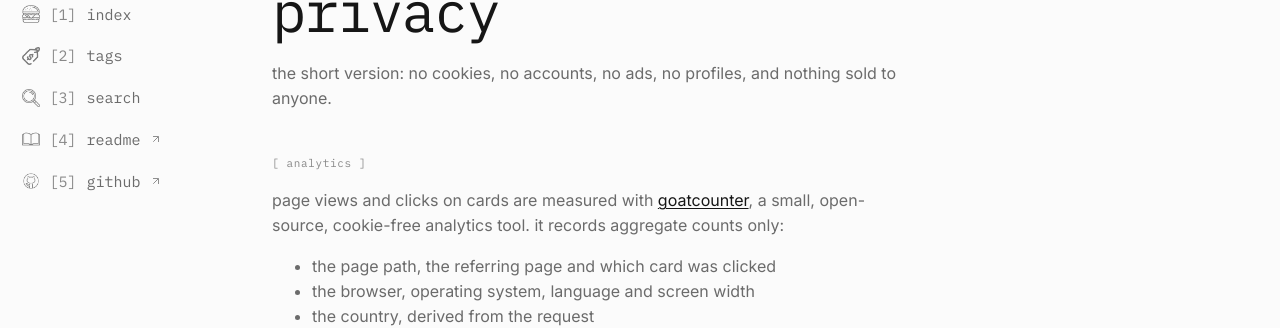
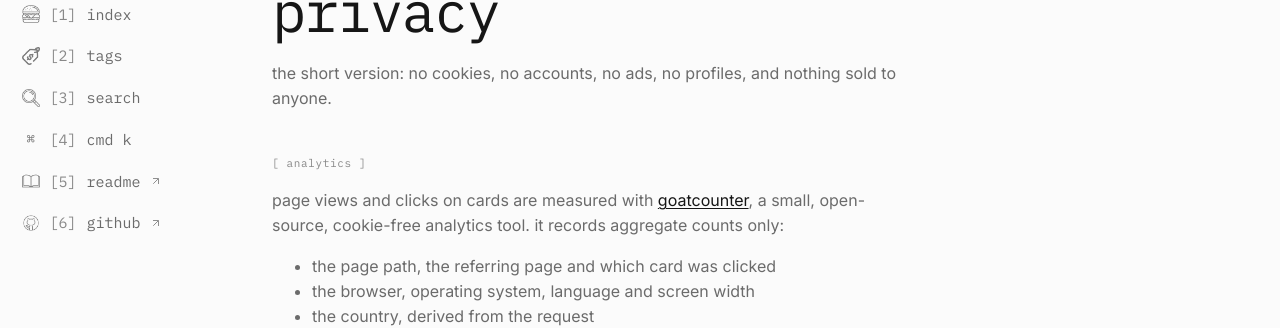
Before and after one commit to zuck30/ramani, a Jekyll site: the page built from privacy.md, in a window 1280 px wide. Shown: the part 100-428 px from the top of the page. Built offline with Jekyll 4.4.1, drawn with Linux system fonts in a browser that asks for light colours.

Commit message:
Add Cmd+K sidebar nav and palette icon buttons

```diff
--- a/_includes/header.html
+++ b/_includes/header.html
@@ -25,16 +25,22 @@
         </a>
       </li>
       <li>
+        <a href="#" data-action="palette" aria-keyshortcuts="Meta+K Control+K">
+          <span class="nav-key" aria-hidden="true">&#8984;</span>
+          <span class="nav-index">[4]</span><span class="nav-label">cmd k</span>
+        </a>
+      </li>
+      <li>
         <a href="https://github.com/{{ site.github_username }}/ramani/blob/main/README.md" target="_blank" rel="noopener">
           <span class="nav-icon nav-icon-readme" aria-hidden="true"></span>
-          <span class="nav-index">[4]</span><span class="nav-label">readme</span>
+          <span class="nav-index">[5]</span><span class="nav-label">readme</span>
           <svg class="nav-external" width="6" height="6" viewBox="0 0 6 6" fill="none" aria-hidden="true"><path d="M0 0.5H5.5V6M5.5 0.5L0.25 5.75" stroke="currentColor"></path></svg>
         </a>
       </li>
       <li>
         <a href="https://github.com/{{ site.github_username }}" target="_blank" rel="noopener">
           <span class="nav-icon nav-icon-github" aria-hidden="true"></span>
-          <span class="nav-index">[5]</span><span class="nav-label">github</span>
+          <span class="nav-index">[6]</span><span class="nav-label">github</span>
           <svg class="nav-external" width="6" height="6" viewBox="0 0 6 6" fill="none" aria-hidden="true"><path d="M0 0.5H5.5V6M5.5 0.5L0.25 5.75" stroke="currentColor"></path></svg>
         </a>
       </li>
@@ -90,16 +96,22 @@
           </a>
         </li>
         <li>
+          <a href="#" data-action="palette" aria-keyshortcuts="Meta+K Control+K">
+            <span class="nav-key" aria-hidden="true">&#8984;</span>
+            <span class="nav-index">[4]</span><span>cmd k</span>
+          </a>
+        </li>
+        <li>
           <a href="https://github.com/{{ site.github_username }}/ramani/blob/main/README.md" target="_blank" rel="noopener">
             <span class="nav-icon nav-icon-readme" aria-hidden="true"></span>
-            <span class="nav-index">[4]</span><span>readme</span>
+            <span class="nav-index">[5]</span><span>readme</span>
             <svg class="nav-external" width="6" height="6" viewBox="0 0 6 6" fill="none" aria-hidden="true"><path d="M0 0.5H5.5V6M5.5 0.5L0.25 5.75" stroke="currentColor"></path></svg>
           </a>
         </li>
         <li>
           <a href="https://github.com/{{ site.github_username }}" target="_blank" rel="noopener">
             <span class="nav-icon nav-icon-github" aria-hidden="true"></span>
-            <span class="nav-index">[5]</span><span>github</span>
+            <span class="nav-index">[6]</span><span>github</span>
             <svg class="nav-external" width="6" height="6" viewBox="0 0 6 6" fill="none" aria-hidden="true"><path d="M0 0.5H5.5V6M5.5 0.5L0.25 5.75" stroke="currentColor"></path></svg>
           </a>
         </li>
--- a/assets/css/style.css
+++ b/assets/css/style.css
@@ -206,6 +206,15 @@ a{color:inherit}
 .nav-icon-github{
   -webkit-mask:url('../icons/nav-github.png') center/contain no-repeat;
   mask:url('../icons/nav-github.png') center/contain no-repeat;
+}
+.nav-key{
+  display:grid;place-items:center;
+  flex-shrink:0;
+  width:18px;height:18px;
+  font-family:var(--font-mono);
+  font-size:14px;
+  line-height:1;
+  opacity:.9;
 }
 .nav-external{
   flex-shrink:0;
@@ -1411,6 +1420,28 @@ html[data-theme="dark"] .theme-toggle .theme-icon[data-when="dark"]{display:bloc
   font-family:inherit;
   font-size:inherit;
 }
+.palette-group{display:flex;align-items:center;gap:.35rem}
+.palette-label{margin-inline-start:.15rem}
+.palette-key{
+  display:grid;place-items:center;
+  width:22px;height:22px;
+  border:var(--rule);
+  background:transparent;
+  color:var(--text-faint);
+  cursor:pointer;
+  padding:0;
+}
+.palette-key:hover{color:var(--text-strong);border-color:var(--text-strong)}
+.palette-key-icon{
+  display:block;
+  width:12px;height:12px;
+  background-color:currentColor;
+}
+.palette-key-up .palette-key-icon,.palette-key-up{ }
+.palette-key-icon.palette-key-up{ -webkit-mask:url('../icons/palette-up.png') center/contain no-repeat; mask:url('../icons/palette-up.png') center/contain no-repeat; }
+.palette-key-icon.palette-key-down{ -webkit-mask:url('../icons/palette-down.png') center/contain no-repeat; mask:url('../icons/palette-down.png') center/contain no-repeat; }
+.palette-key-icon.palette-key-enter{ -webkit-mask:url('../icons/palette-enter.png') center/contain no-repeat; mask:url('../icons/palette-enter.png') center/contain no-repeat; }
+.palette-key-icon.palette-key-escape{ -webkit-mask:url('../icons/palette-escape.png') center/contain no-repeat; mask:url('../icons/palette-escape.png') center/contain no-repeat; }
 .is-palette{overflow:hidden}
 
 @media (prefers-reduced-motion:reduce){
--- a/assets/js/palette.js
+++ b/assets/js/palette.js
@@ -128,9 +128,19 @@
 
     var foot = el('div', 'palette-foot');
     foot.innerHTML =
-      '<span><kbd>up</kbd><kbd>down</kbd> move</span>' +
-      '<span><kbd>enter</kbd> open</span>' +
-      '<span><kbd>esc</kbd> close</span>';
+      '<span class="palette-group">' +
+      '<button class="palette-key" type="button" data-palette="up" aria-label="previous link" title="previous link"><span class="palette-key-icon palette-key-up"></span></button>' +
+      '<button class="palette-key" type="button" data-palette="down" aria-label="next link" title="next link"><span class="palette-key-icon palette-key-down"></span></button>' +
+      '<span class="palette-label">move</span>' +
+      '</span>' +
+      '<span class="palette-group">' +
+      '<button class="palette-key" type="button" data-palette="enter" aria-label="open selected link" title="open selected link"><span class="palette-key-icon palette-key-enter"></span></button>' +
+      '<span class="palette-label">open</span>' +
+      '</span>' +
+      '<span class="palette-group">' +
+      '<button class="palette-key" type="button" data-palette="escape" aria-label="close palette" title="close palette"><span class="palette-key-icon palette-key-escape"></span></button>' +
+      '<span class="palette-label">close</span>' +
+      '</span>';
 
     panel.appendChild(field);
     panel.appendChild(list);
@@ -148,6 +158,16 @@
 
     root.addEventListener('click', function (e) {
       if (e.target === root) close();
+    });
+
+    foot.addEventListener('click', function (e) {
+      var btn = e.target && e.target.closest ? e.target.closest('[data-palette]') : null;
+      if (!btn) return;
+      var action = btn.getAttribute('data-palette');
+      if (action === 'up') move(-1);
+      else if (action === 'down') move(1);
+      else if (action === 'enter') openActive();
+      else if (action === 'escape') close();
     });
 
     input.addEventListener('keydown', function (e) {
```
Also changed, not shown: assets/icons/palette-down.png (added), assets/icons/palette-enter.png (added), assets/icons/palette-escape.png (added), assets/icons/palette-up.png (added).
